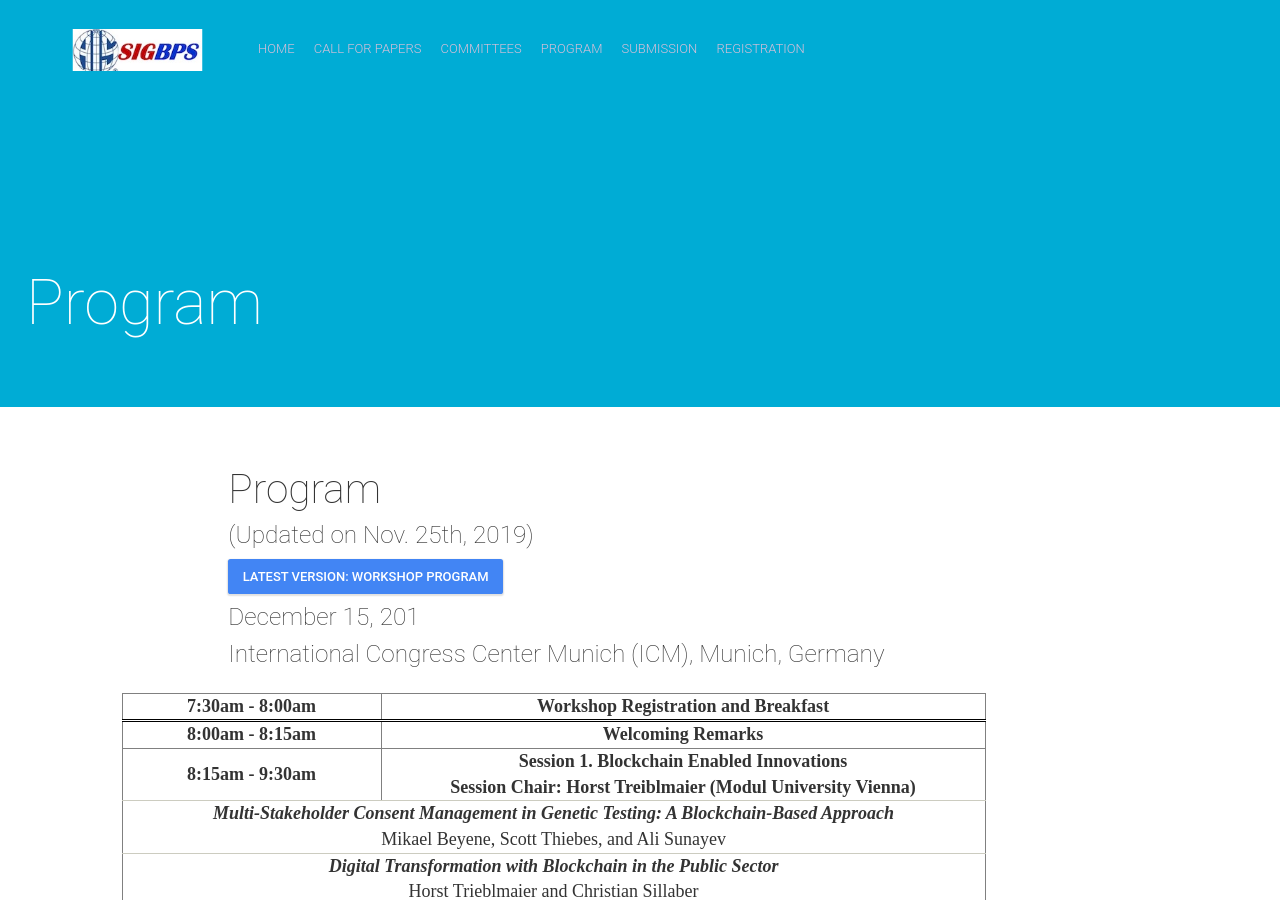
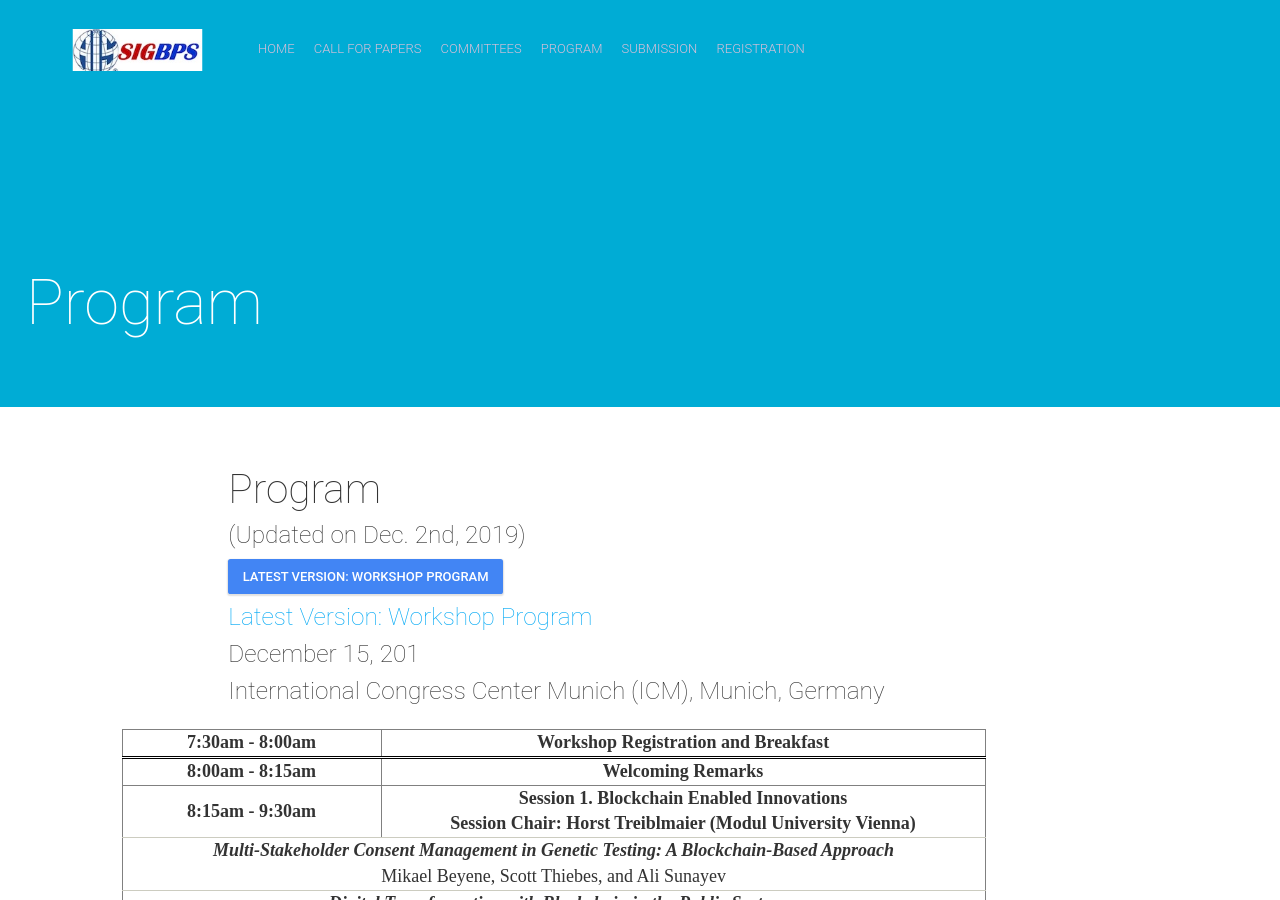
Before and after one commit to jayshanmis/jayshanmis.github.io, a Jekyll site: the page built from program.html, in a window 1280 px wide and 900 px high. Built offline with Jekyll 4.4.1, drawn with Linux system fonts in a browser that asks for light colours; nearby versions of some CDN libraries.

Commit message:
Update finalprogram.html

```diff
--- a/_includes/finalprogram.html
+++ b/_includes/finalprogram.html
@@ -3,9 +3,10 @@
 
 
 	<div class="col-md-10 col-sm-10 col-lg-offset-2 col-md-offset-2 col-sm-offset-1">
-        <h4 class="text-left animated hiding appear-animation-trigger" data-animation="fadeInUp" data-delay="0">Program <h6>(Updated on Nov. 25th, 2019)</h6></h4>
+        <h4 class="text-left animated hiding appear-animation-trigger" data-animation="fadeInUp" data-delay="0">Program <h6>(Updated on Dec. 2nd, 2019)</h6></h4>
             <a href="{{ site.finalProgram | prepend: site.baseurl }}" class="btn btn-primary waves-effect waves-button waves-light waves-float">Latest version: {{ site.FinalProgramButton}}</a>
-            <h6>December 15, 201</h6>
+		<span><h6> <a href "/assests/finalprogram.pdf">Latest Version: Workshop Program</a></h6>
+		<h6>December 15, 201</h6>
             <h6>International Congress Center Munich (ICM), Munich, Germany</h6>
         </div>
         <font size="4" face="Times New Roman">
```
